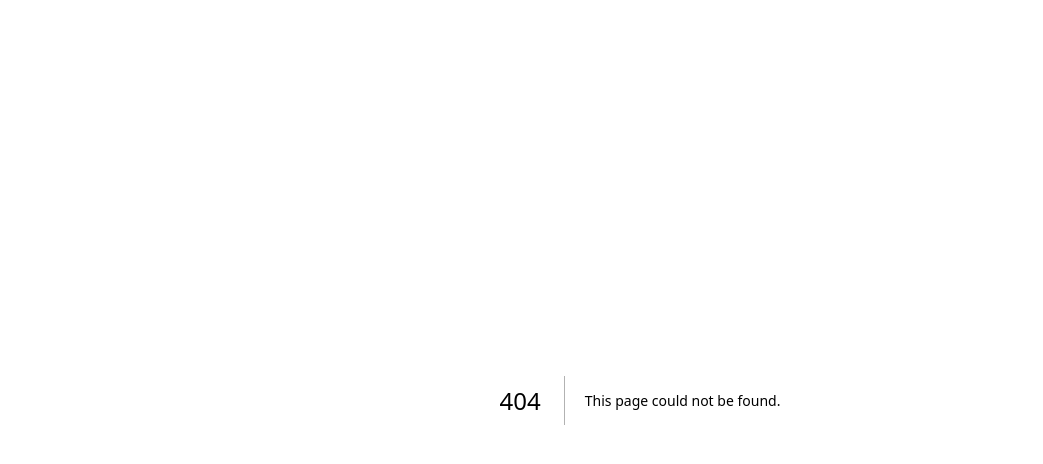
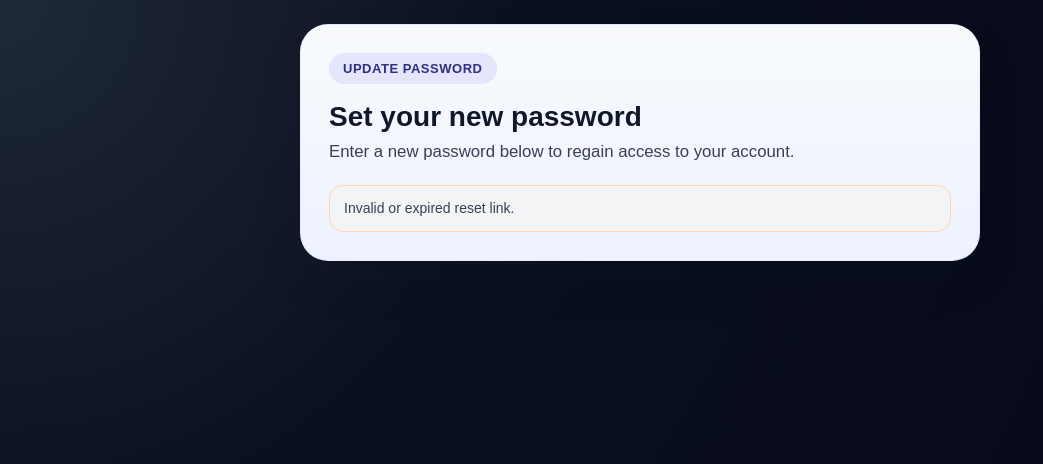
Before and after one commit to ryanc192/secretscanclub.com, a Next.js app: page /update-password in a window 1280 px wide. Before the commit this address had no page. Shown: the top 464 px of the page, without its empty margins (0-1043 px from the left). Built offline with nearby package versions, Linux system fonts and the light colour scheme; no server answers.

Commit message:
Create page.tsx

```diff
--- /dev/null
+++ b/app/update-password/page.tsx
@@ -0,0 +1,159 @@
+"use client";
+
+import { useEffect, useState } from "react";
+import { useRouter } from "next/navigation";
+import { createBrowserSupabaseClient } from "../../lib/supabase/client";
+
+export default function UpdatePasswordPage() {
+  const router = useRouter();
+  const [password, setPassword] = useState("");
+  const [confirmPassword, setConfirmPassword] = useState("");
+  const [loading, setLoading] = useState(false);
+  const [message, setMessage] = useState("");
+  const [ready, setReady] = useState(false);
+
+  useEffect(() => {
+    // Ensure session is loaded from reset link
+    const supabase = createBrowserSupabaseClient();
+
+    async function checkSession() {
+      const { data } = await supabase.auth.getSession();
+
+      if (!data.session) {
+        setMessage("Invalid or expired reset link.");
+      } else {
+        setReady(true);
+      }
+    }
+
+    checkSession();
+  }, []);
+
+  async function handleUpdatePassword(e: React.FormEvent<HTMLFormElement>) {
+    e.preventDefault();
+
+    if (!password.trim()) {
+      setMessage("Please enter a new password.");
+      return;
+    }
+
+    if (password.length < 6) {
+      setMessage("Password must be at least 6 characters.");
+      return;
+    }
+
+    if (password !== confirmPassword) {
+      setMessage("Passwords do not match.");
+      return;
+    }
+
+    setLoading(true);
+    setMessage("");
+
+    try {
+      const supabase = createBrowserSupabaseClient();
+
+      const { error } = await supabase.auth.updateUser({
+        password,
+      });
+
+      if (error) {
+        setMessage(error.message || "Failed to update password.");
+        return;
+      }
+
+      setMessage("Password updated successfully. Redirecting to login...");
+
+      setTimeout(() => {
+        router.push("/login");
+      }, 2000);
+    } catch (err) {
+      console.error("update password error:", err);
+      setMessage("Something went wrong updating your password.");
+    } finally {
+      setLoading(false);
+    }
+  }
+
+  return (
+    <main
+      className="scan-page"
+      style={{
+        minHeight: "100vh",
+        paddingTop: 0,
+        marginTop: 0,
+      }}
+    >
+      <div
+        className="scan-wrap"
+        style={{
+          paddingTop: 24,
+        }}
+      >
+        <section
+          className="card-light"
+          style={{
+            maxWidth: 680,
+            margin: "0 auto 40px auto",
+          }}
+        >
+          <div className="pill-light">Update Password</div>
+
+          <h1 className="section-title">Set your new password</h1>
+
+          <p className="section-text-light">
+            Enter a new password below to regain access to your account.
+          </p>
+
+          {!ready ? (
+            <div className="share-box" style={{ marginTop: 20 }}>
+              {message || "Validating reset link..."}
+            </div>
+          ) : (
+            <form
+              onSubmit={handleUpdatePassword}
+              className="email-form"
+              style={{
+                marginTop: 20,
+                display: "flex",
+                flexDirection: "column",
+                alignItems: "stretch",
+                gap: 12,
+              }}
+            >
+              <input
+                type="password"
+                className="email-input"
+                placeholder="New password"
+                value={password}
+                onChange={(e) => setPassword(e.target.value)}
+                autoComplete="new-password"
+                required
+              />
+
+              <input
+                type="password"
+                className="email-input"
+                placeholder="Confirm new password"
+                value={confirmPassword}
+                onChange={(e) => setConfirmPassword(e.target.value)}
+                autoComplete="new-password"
+                required
+              />
+
+              <button type="submit" className="btn-dark" disabled={loading}>
+                {loading ? "Updating..." : "Update Password"}
+              </button>
+            </form>
+          )}
+
+          {message && ready ? (
+            <div className="share-box" style={{ marginTop: 20 }}>
+              {message}
+            </div>
+          ) : null}
+        </section>
+      </div>
+    </main>
+  );
+}
```
